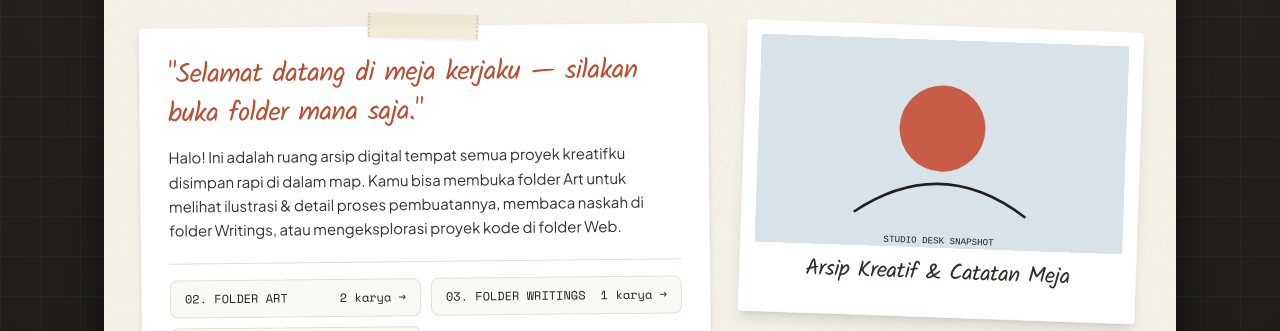
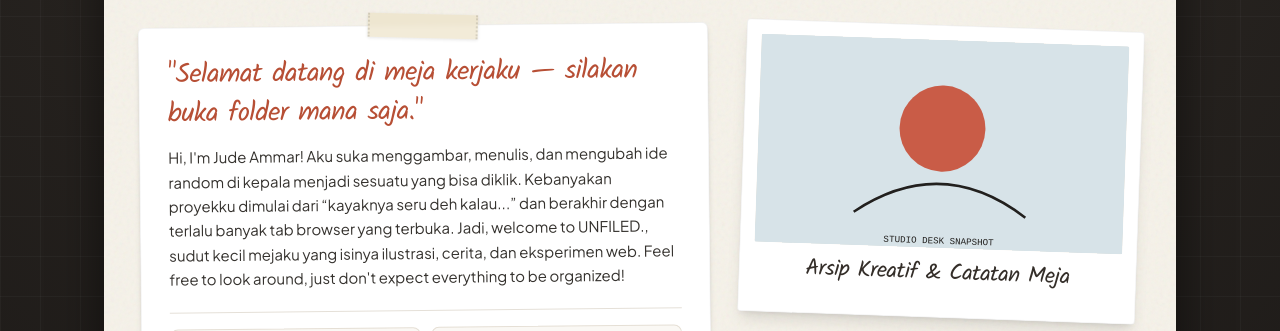
Before and after one commit to judeammars/Ammar-Portofolio, a plain HTML site: page index.html in a window 1280 px wide. Shown: the part 464-795 px from the top of the page. Drawn offline with nearby package versions, Linux system fonts and the light colour scheme; no server answers.

Commit message:
Personalize UNFILED homepage introduction in Jude Ammar's voice

```diff
--- a/index.html
+++ b/index.html
@@ -754,7 +754,7 @@
             profile: {
                 ownerName: "CREATOR STUDIO // ARSIP",
                 tagline: '"Selamat datang di meja kerjaku — silakan buka folder mana saja."',
-                bio: "Halo! Ini adalah ruang arsip digital tempat semua proyek kreatifku disimpan rapi di dalam map. Kamu bisa membuka folder Art untuk melihat ilustrasi & detail proses pembuatannya, membaca naskah di folder Writings, atau mengeksplorasi proyek kode di folder Web.",
+                bio: "Hi, I'm Jude Ammar! Aku suka menggambar, menulis, dan mengubah ide random di kepala menjadi sesuatu yang bisa diklik. Kebanyakan proyekku dimulai dari “kayaknya seru deh kalau...” dan berakhir dengan terlalu banyak tab browser yang terbuka. Jadi, welcome to UNFILED., sudut kecil mejaku yang isinya ilustrasi, cerita, dan eksperimen web. Feel free to look around, just don't expect everything to be organized!",
                 caption: "Arsip Kreatif & Catatan Meja",
                 photo: ""
             },
```
